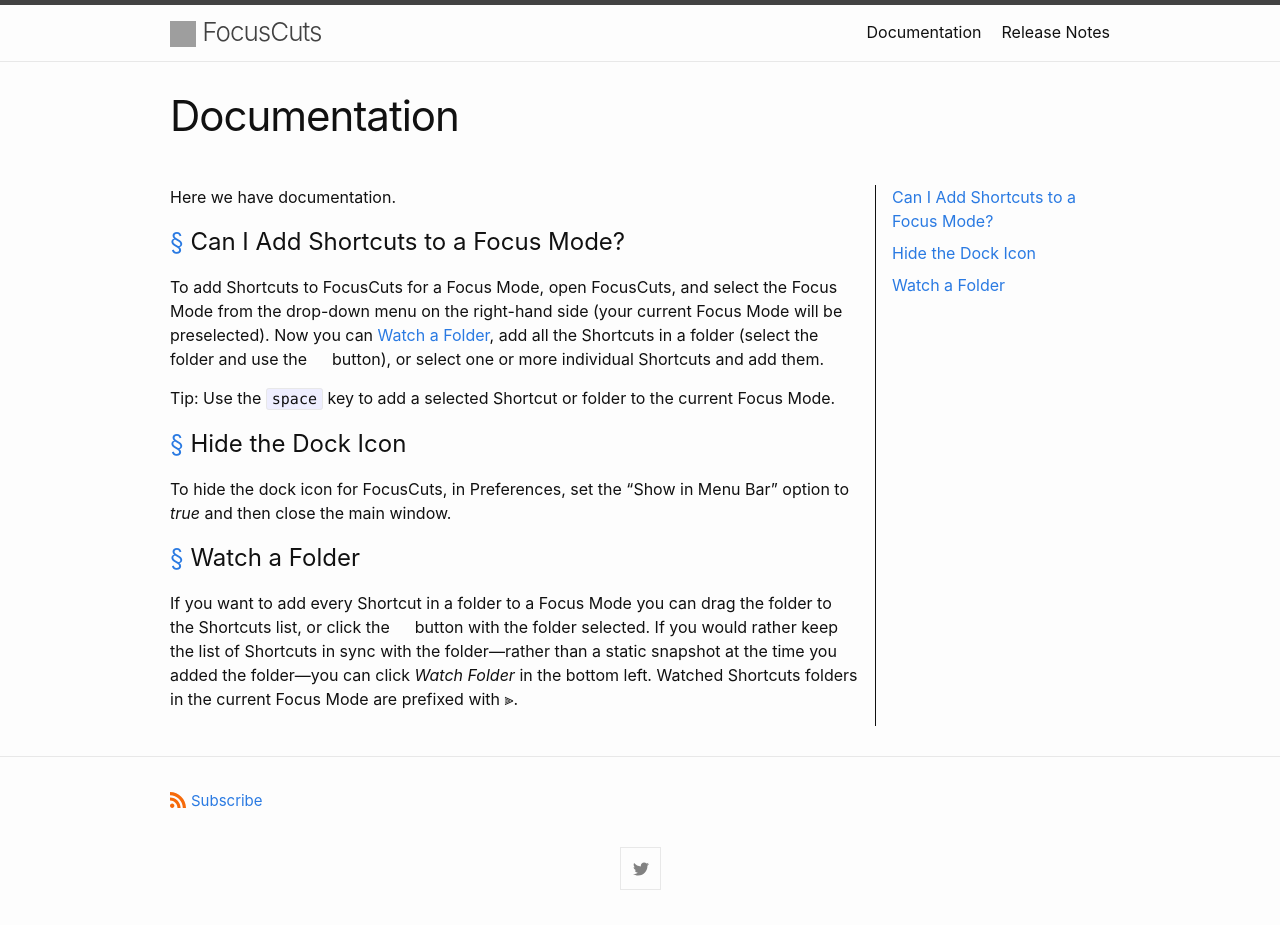
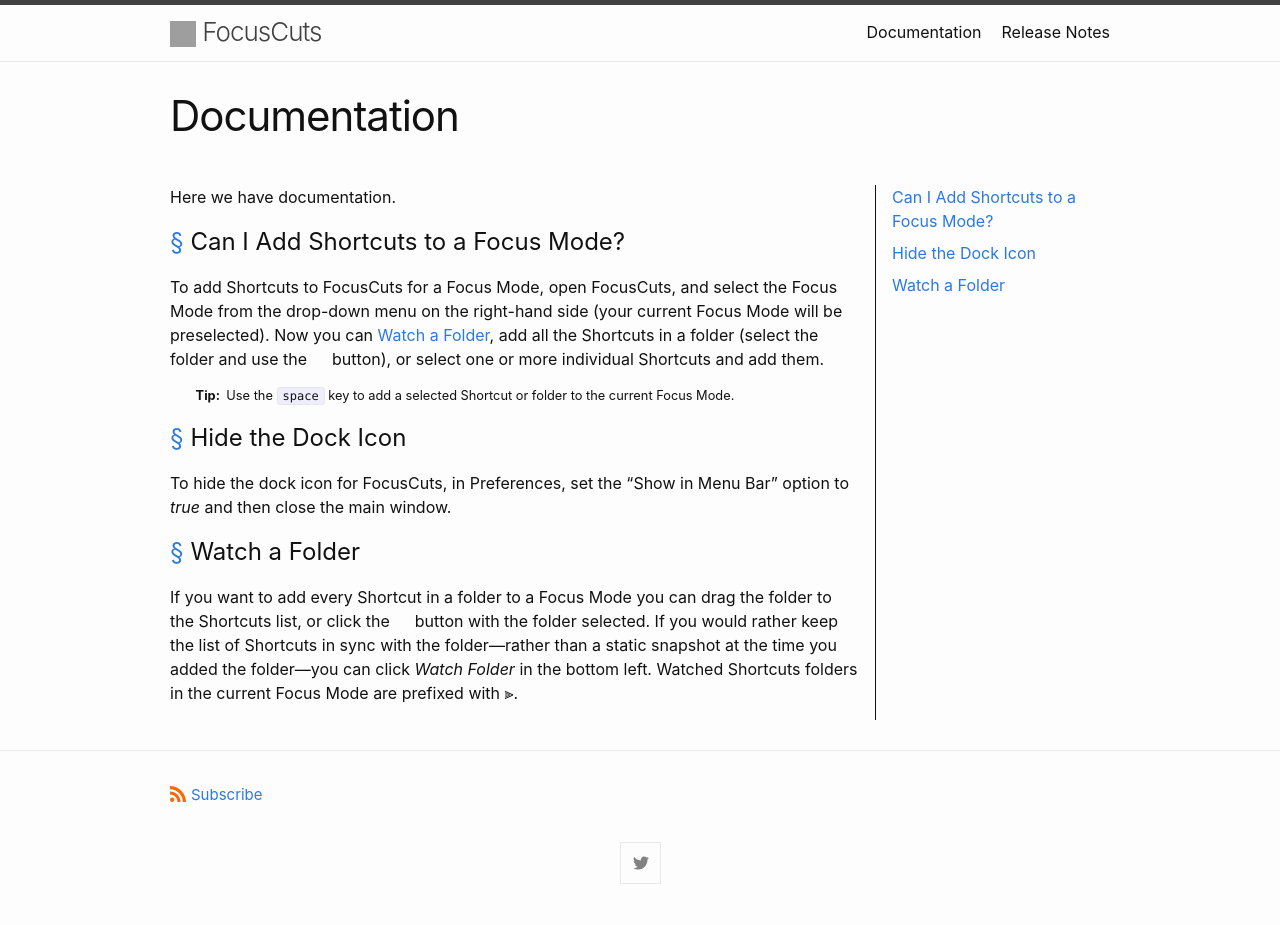
Before and after one commit to Omni-Tooling/FocusCuts-Site, a Jekyll site: the page built from help.md, in a window 1280 px wide. Built offline with Jekyll 4.4.1, drawn with Linux system fonts in a browser that asks for light colours; grey boxes are pictures that could not be loaded.

Commit message:
Move tip and better styling for tips

```diff
--- /dev/null
+++ b/_includes/doc_section.html
@@ -0,0 +1,12 @@
+<h2><a id="{{ anchor_link }}" href="#{{ anchor_link }}">§</a>&nbsp{{ doc.title }}</h2>
+<p>{{ doc.content | markdownify }}</p>
+{% if doc.tip %}
+<div class="docs-tip">
+    <span class="tip-title">
+    <strong>Tip:</strong>
+    </span>
+    <span class="tip-content">
+    {{ doc.tip | markdownify }}
+    </span>
+</div>
+{% endif %}
--- a/_layouts/docs.html
+++ b/_layouts/docs.html
@@ -24,8 +24,7 @@
     {% assign contents_list = contents_list | push: toc_link %}
 
     {% capture doc_section %}
-    <h2><a id="{{ anchor_link }}" href="#{{ anchor_link }}">§</a>&nbsp{{ doc.title }}</h2>
-    <p>{{ doc.content | markdownify }}</p>
+    {% include doc_section.html doc=doc %}
     {% endcapture %}
     {% assign documentation = documentation | push: doc_section %}
 
--- a/_sass/minima/custom-styles.scss
+++ b/_sass/minima/custom-styles.scss
@@ -44,6 +44,24 @@
   .documentation {
     grid-area: documentation;
     margin-right: 1em;
+
+    .docs-tip {
+      display: grid;
+      font-size: 0.8em;
+      grid-template-areas:
+      "title content";
+      grid-template-columns: auto 1fr;
+      padding-left: 2em;
+
+      .tip-title {
+        grid-area: title;
+        padding-right: 0.5em;
+      }
+
+      .tip-content {
+        grid-area: content;
+      }
+    }
   }
 
   .sidenav {
```
Also changed, not shown: _documentation/add-shortcuts-for-focus-mode.md (+1 -2 lines).
